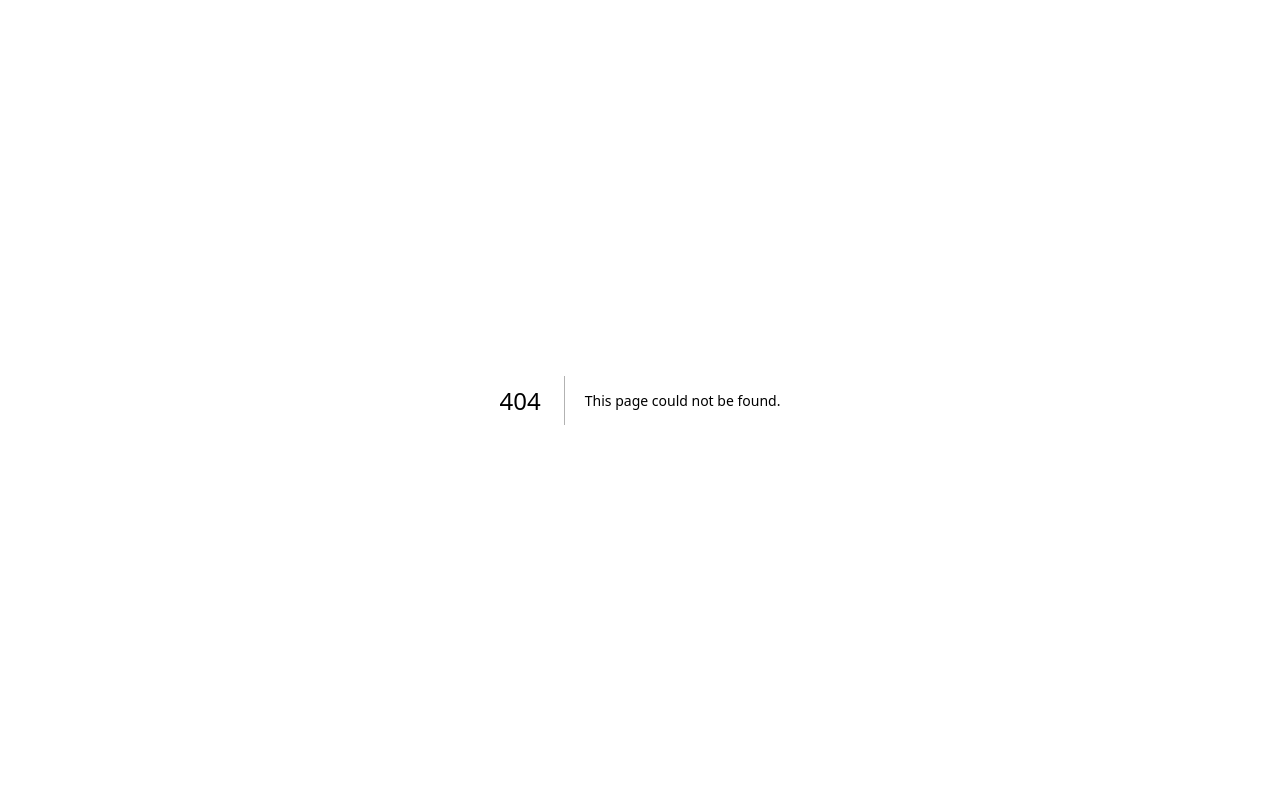
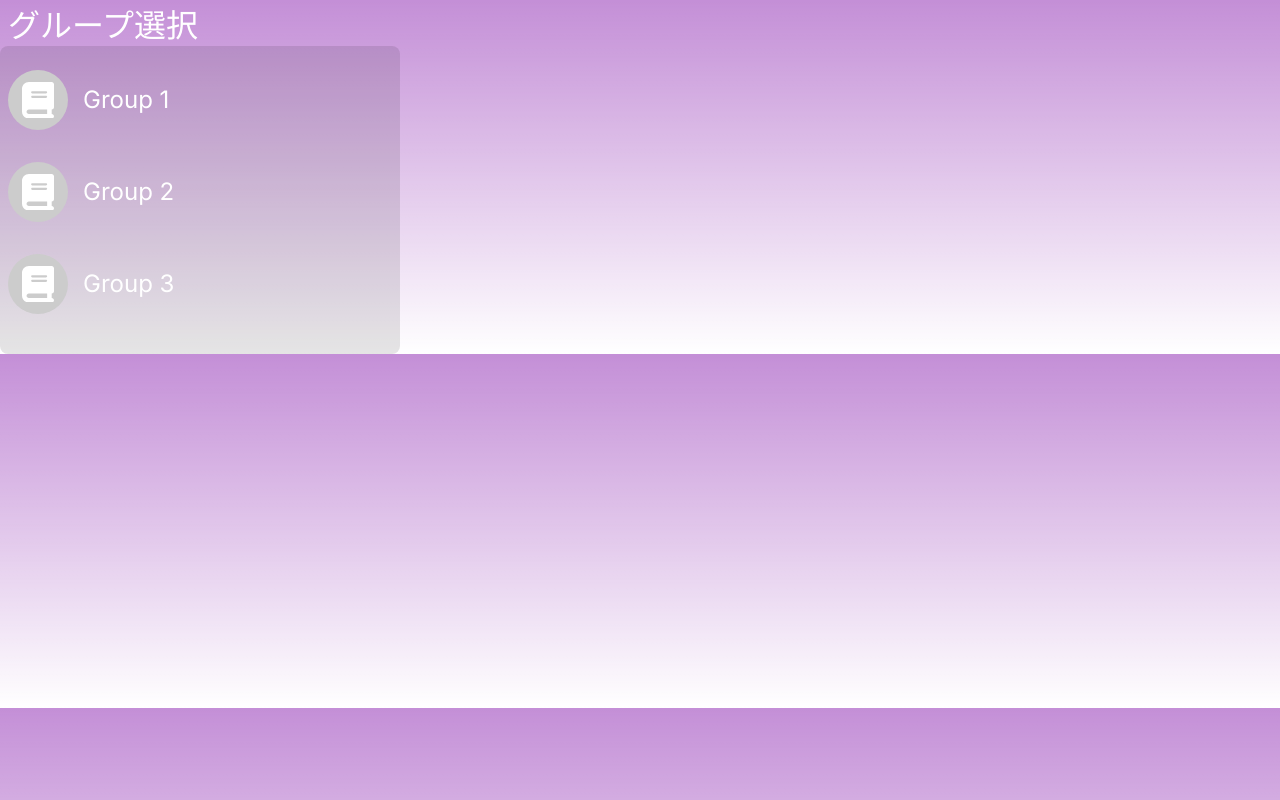
Before and after one commit to tamago-kake-gohan/tosho-kanri-ghost-client, a Next.js app: page /home in a window 1280 px wide. Before the commit this address had no page. Built offline with nearby package versions, Linux system fonts and the light colour scheme.

Commit message:
feature: add component SelectGroup

```diff
--- /dev/null
+++ b/src/app/home/home.css
@@ -0,0 +1,3 @@
+body {
+  background-color: #c48fd7;
+}
--- /dev/null
+++ b/src/app/home/page.tsx
@@ -0,0 +1,12 @@
+import SelectGroup from "@/components/SelectGroup/SelectGroup";
+import "./home.css";
+
+const Main = () => {
+  return (
+    <div>
+      <SelectGroup />
+    </div>
+  );
+};
+
+export default Main;
--- /dev/null
+++ b/src/components/SelectGroup/SelectGroup.css
@@ -0,0 +1,51 @@
+.group-select-title {
+  font-size: 32px;
+  color: #ffffff;
+  padding: 8px;
+}
+
+.group-card {
+  max-width: 400px;
+  background-color: rgba(0, 0, 0, 0.1);
+  border-radius: 8px;
+  padding-top: 16px;
+  padding-bottom: 16px;
+}
+
+.group-list {
+  /* リストのスタイル */
+  list-style-type: none;
+  padding: 0;
+}
+
+.group-list-item {
+  /* リストアイテムのスタイル */
+  display: flex;
+  align-items: center;
+  margin-bottom: 16px;
+  padding: 8px;
+}
+
+.group-list-item-text {
+  /* テキストのスタイル */
+  font-size: 24px;
+  line-height: 1.2;
+  margin-left: 15px;
+  color: #ffffff;
+}
+
+.circle {
+  /* 丸い図形のスタイル */
+  width: 60px;
+  height: 60px;
+  border-radius: 50%;
+  background-color: #ccc;
+  display: flex;
+  justify-content: center;
+  align-items: center;
+}
+
+.group-list-item.selected {
+  /* 選択されたアイテムのスタイル */
+  background-color: rgba(255, 255, 255, 0.2);
+}
--- /dev/null
+++ b/src/components/SelectGroup/SelectGroup.tsx
@@ -0,0 +1,68 @@
+"use client";
+import { useState } from "react";
+import "./SelectGroup.css";
+
+interface Group {
+  id: number;
+  name: string;
+}
+
+const SelectGroup: React.FC = () => {
+  const groups: Group[] = [
+    {
+      id: 1,
+      name: "Group 1",
+    },
+    {
+      id: 2,
+      name: "Group 2",
+    },
+    {
+      id: 3,
+      name: "Group 3",
+    },
+  ];
+
+  const [selectedGroup, setSelectedGroup] = useState<number | null>(null);
+
+  const handleMouseHover = (groupId: number) => {
+    setSelectedGroup(groupId);
+  };
+
+  const bookIcon = (
+    <svg
+      xmlns="http://www.w3.org/2000/svg"
+      width="32"
+      color="white"
+      viewBox="0 0 448 512"
+    >
+      <path
+        fill="currentColor"
+        d="M96 0C43 0 0 43 0 96v320c0 53 43 96 96 96h320c17.7 0 32-14.3 32-32s-14.3-32-32-32v-64c17.7 0 32-14.3 32-32V32c0-17.7-14.3-32-32-32H96zm0 384h256v64H96c-17.7 0-32-14.3-32-32s14.3-32 32-32zm32-240c0-8.8 7.2-16 16-16h192c8.8 0 16 7.2 16 16s-7.2 16-16 16H144c-8.8 0-16-7.2-16-16zm16 48h192c8.8 0 16 7.2 16 16s-7.2 16-16 16H144c-8.8 0-16-7.2-16-16s7.2-16 16-16z"
+      />
+    </svg>
+  );
+
+  return (
+    <div>
+      <span className="group-select-title">グループ選択</span>
+      <div className="group-card">
+        <ul className="group-list">
+          {groups.map((group) => (
+            <li
+              className={`group-list-item ${selectedGroup === group.id ? "selected" : ""
+                }`}
+              key={group.id}
+              onMouseEnter={() => handleMouseHover(group.id)}
+            >
+              <div className="circle">{bookIcon}</div>
+              <span className="group-list-item-text">{group.name}</span>
+            </li>
+          ))}
+        </ul>
+      </div>
+    </div>
+  );
+};
+
+export default SelectGroup;
```
Also changed, not shown: src/app/main.tsx (deleted).
